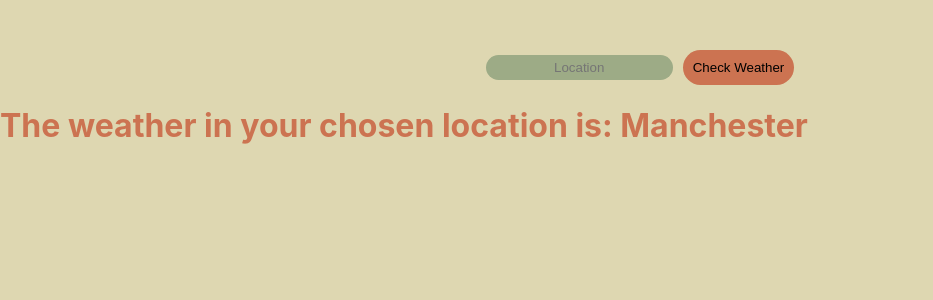
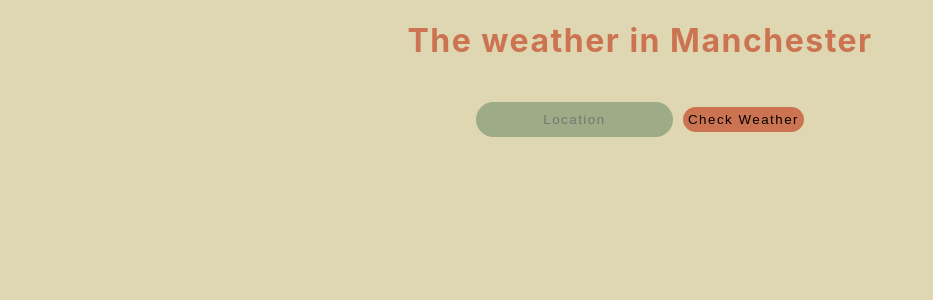
Before and after one commit to Rachaelob93/cn-weather-app, a React (Create React App) app: page / in a window 1280 px wide. Shown: the top 300 px of the page, without its empty margins (0-933 px from the left). Built offline with nearby package versions, Linux system fonts and the light colour scheme; no server answers.

Commit message:
final commit

```diff
--- a/public/index.html
+++ b/public/index.html
@@ -24,6 +24,8 @@
       work correctly both with client-side routing and a non-root public URL.
       Learn how to configure a non-root public URL by running `npm run build`.
     -->
+
+
     <title>Weather App</title>
   </head>
   <body>
--- a/src/App.css
+++ b/src/App.css
@@ -2,32 +2,49 @@ body{
   background-color:  #DED7B1 ;
 }
 
-.headingDiv {}
+.headingDiv {
+  display: flex;
+  justify-content: center;
+  align-items: center;
+}
 
 .heading1{
   color:#CC7351;
+  letter-spacing: 1.5px;
 }
 
 .location-input {
   background-color: #9DAB86;
-  padding: 5px;
+  padding: 10px;
   border: none;
   border-radius: 20px;
   margin-right: 10px;
   text-align: center;
+  letter-spacing: 1.5px;
 }
 
 .btn {
   border-radius: 20px;
   border: none;
   background-color: #CC7351;
-  padding: 10px;
+  padding: 5px;
   height: fit-content;
+  letter-spacing: 1.5px;
 }
 
 .searchElementDiv {
   display: flex;
   justify-content: center;
-  margin-top: 50px;
+  margin-top: 20px;
 
 }
+
+.card {
+  margin-top: 20px;
+  letter-spacing: 1.5px;
+  color: #6a5a5a;
+  display: flex;
+  flex-direction: column;
+  justify-content: center;
+  align-items: center;
+}
--- a/src/App.js
+++ b/src/App.js
@@ -18,7 +18,7 @@ const App = () => {
 
   const getWeather = () => {
     fetch(
-      `http://api.openweathermap.org/data/2.5/weather?q=${city}&appid=${API_KEY}&units=${UNITS}`
+      `http://api.openweathermap.org/data/2.5/weather?q=${city}&appid=71e789052b6f3cfff86f6ba2c1537ee7&units=${UNITS}`
     )
       .then((response) => response.json())
       .then((data) => setData(data));
@@ -29,13 +29,15 @@ const App = () => {
   return (
     <>
       <div>
+      <Heading location={city} />
         <LocationSearch func={getWeather} inputFunc={setCity} />
-        <Heading location={city} />
         {data.main && (
           <Card
             main={data.main}
             wind={data.wind}
             sys={data.sys}
+            weather={data.weather[0]}
+            icon={data.weather}
           />
         )}
       </div>
--- a/src/components/Card.jsx
+++ b/src/components/Card.jsx
@@ -2,7 +2,7 @@ import React from "react";
 
 
 
-const Card = ({ main, wind, sys}) => {
+const Card = ({ main, wind, sys, weather }) => {
     const formatTime = (time) => {
         // Ben took this time solution from stack overflow
         let unix_timestamp = time
@@ -26,11 +26,14 @@ const Card = ({ main, wind, sys}) => {
 
     return (
         <div className="card">
-            <p>Temp: {main.temp}</p>
-            <p>Feels like: {main.feels_like}</p>
-            <p>Wind speed: {wind.speed}</p>
+            <img src={`http://openweathermap.org/img/wn/${weather.icon}@2x.png`} alt="conditions-icon"></img>
+            <p>Conditions: {weather.main}</p>
+            <p>Temp: {main.temp} °c</p>
+            <p>Feels like: {main.feels_like} °c</p>
+            <p>Wind speed: {wind.speed} mph</p>
+            <p>Sunrise at: {formatTime(sys.sunrise)} am</p>
+            <p>Sunset at: {formatTime(sys.sunset)} pm</p>
 
-            <p>Sunrise at: {formatTime(sys.sunrise)}</p>
          </div>
 
     )
--- a/src/components/Heading.jsx
+++ b/src/components/Heading.jsx
@@ -4,7 +4,7 @@ import "../App.css";
 
 const Heading = ({location}) => {
     return  <div className="headingDiv">
-        <h1 className="heading1">The weather in your chosen location is: {location}</h1>
+        <h1 className="heading1">The weather in {location} </h1>
     </div>
 
 }
```
